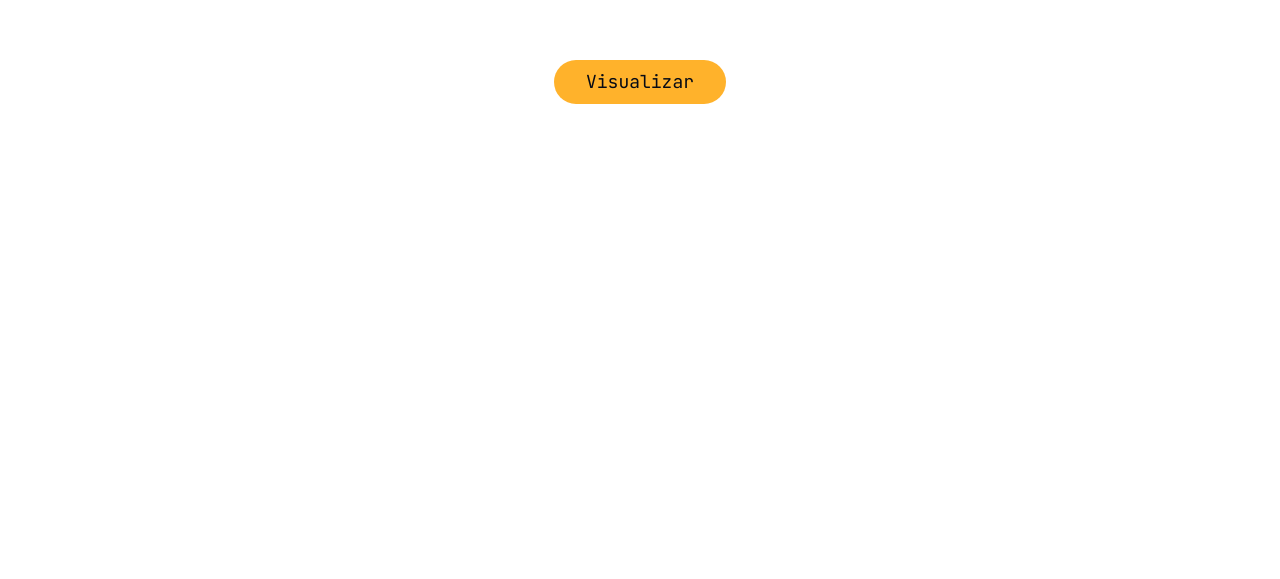
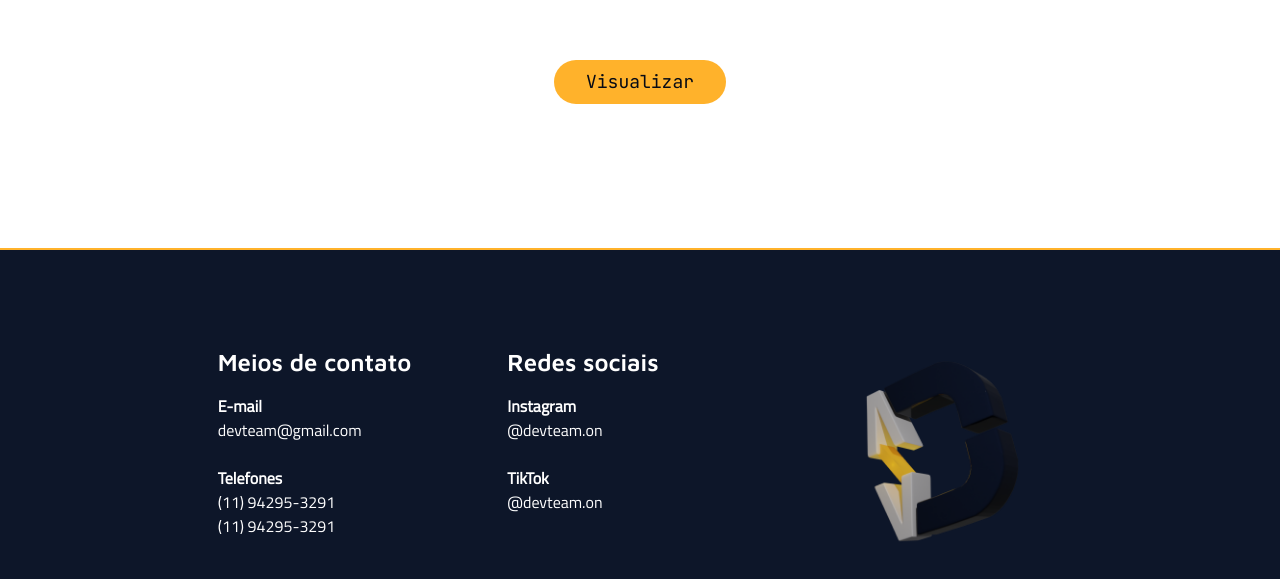
Before and after one commit to DevTeam-On/dev-team-page, a Next.js app: page / in a window 1280 px wide. Shown: the part 3339-3918 px from the top of the page. Before the commit the page ends 3443 px from the top, so only its background shows below. Built offline with nearby package versions, Linux system fonts and the light colour scheme.

Commit message:
feat: call Baseboard Component at home page

```diff
--- a/src/app/page.tsx
+++ b/src/app/page.tsx
@@ -1,3 +1,4 @@
+import BaseBoard from '@/components/Baseboard'
 import Benefits from '@/components/Benefits'
 import InitialContentPage from '@/components/InitalContentPage'
 import OurClients from '@/components/OurClients'
@@ -12,6 +13,7 @@ export default function Home() {
       <OurServices />
       <OurTeam />
       <OurClients />
+      <BaseBoard />
     </>
   )
 }
```
